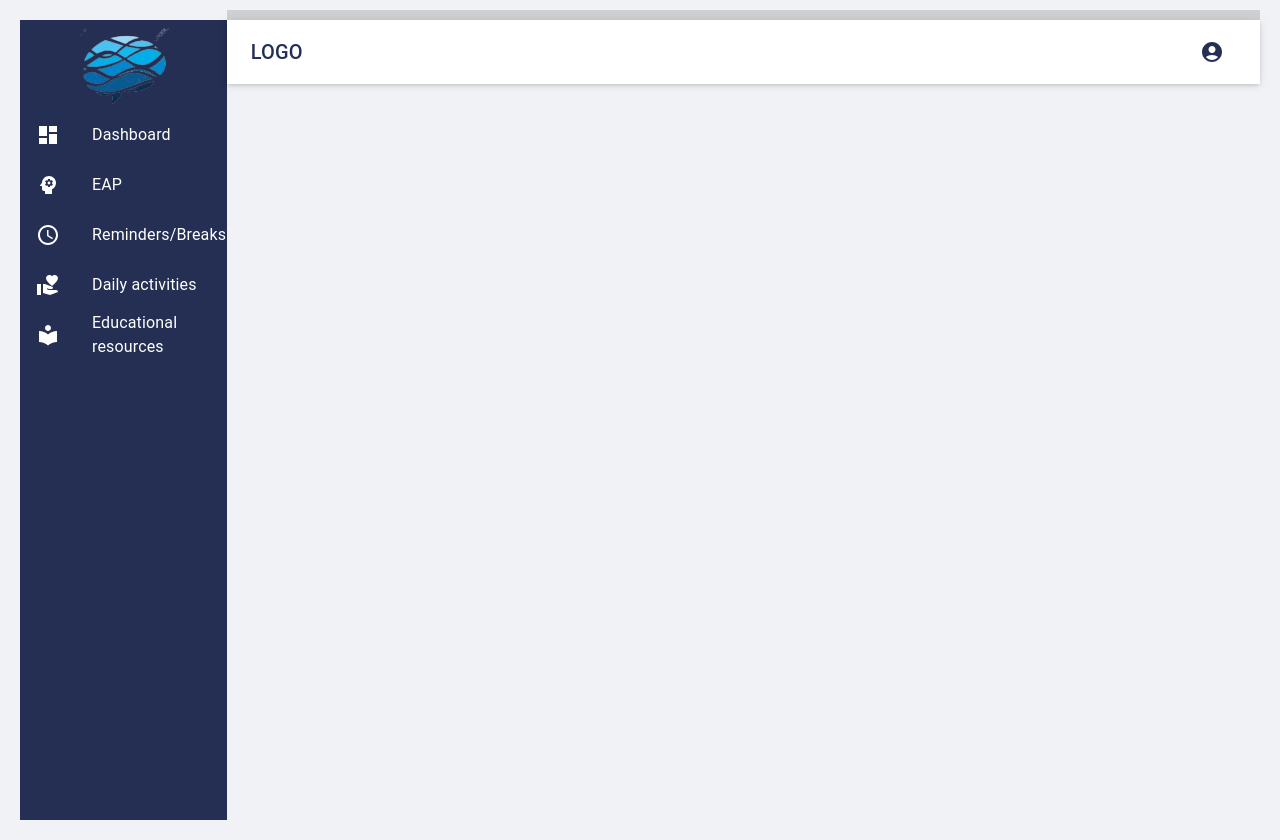
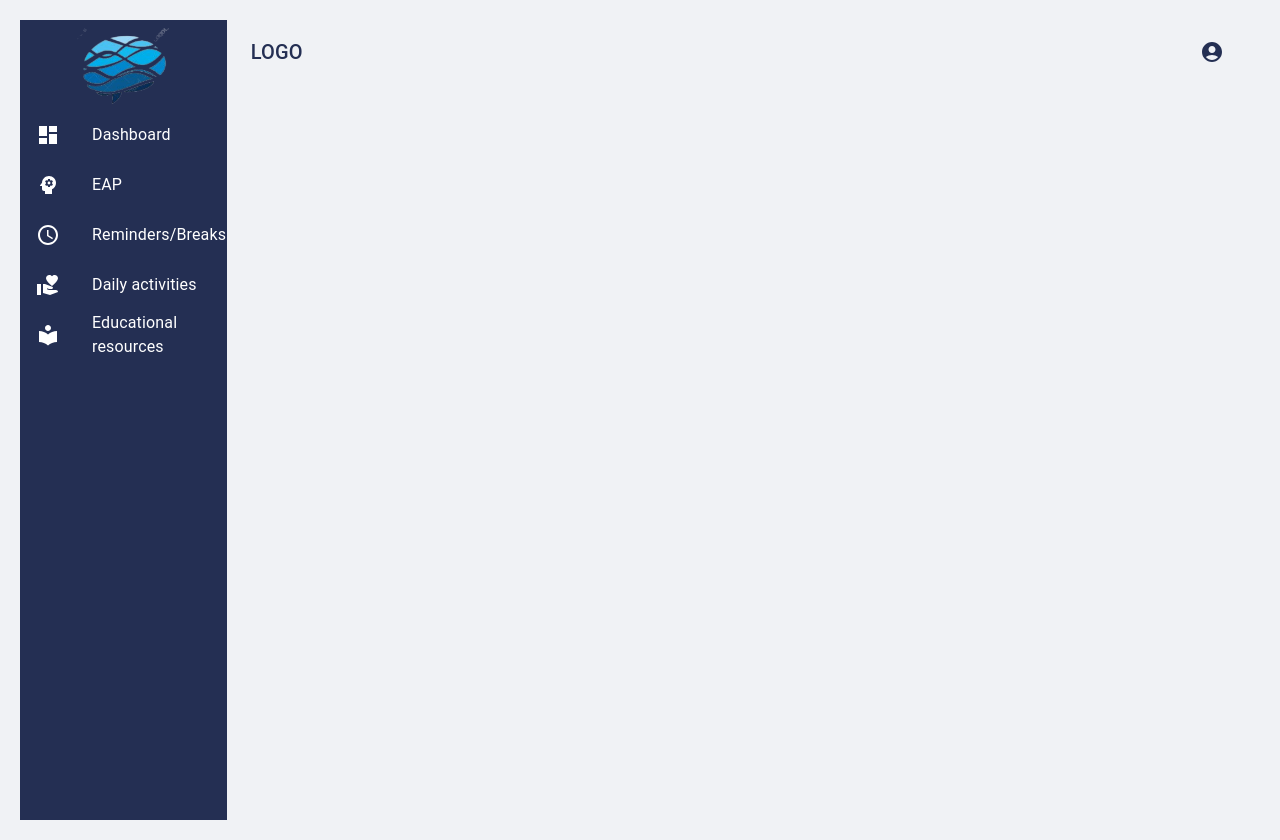
Before and after one commit to kashishahuja2002/Mind-Waves-ServiceNow-Code-To-Win, a React (Create React App) app: page /pages in a window 1280 px wide. Built offline with nearby package versions, Linux system fonts and the light colour scheme.

Commit message:
fix/navbar-styles

```diff
--- a/src/styles/pages/navbar.scss
+++ b/src/styles/pages/navbar.scss
@@ -2,8 +2,8 @@
 
 .navbar {
     .MuiAppBar-root {
-        background-color: #ffffff;
+        background-color: var(--light-grey);
         color: var(--dark-blue);
-        box-shadow: 0px 2px 4px -1px rgb(0 0 0 / 15%), 0px -10px 0px 0px rgb(0 0 0 / 14%), 0px 1px 10px 0px rgb(0 0 0 / 10%);
+        box-shadow: none;
     }
 }
```
